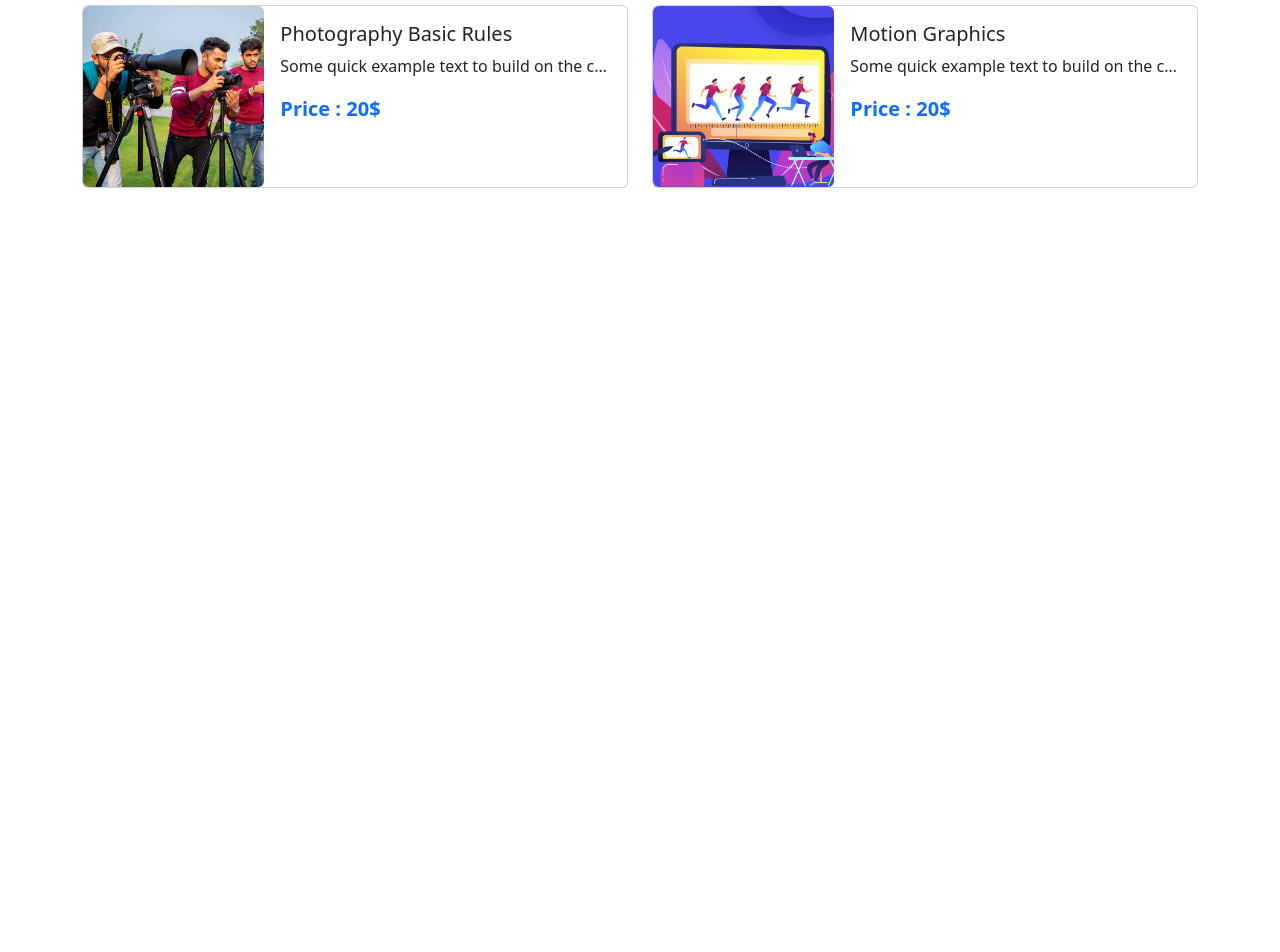
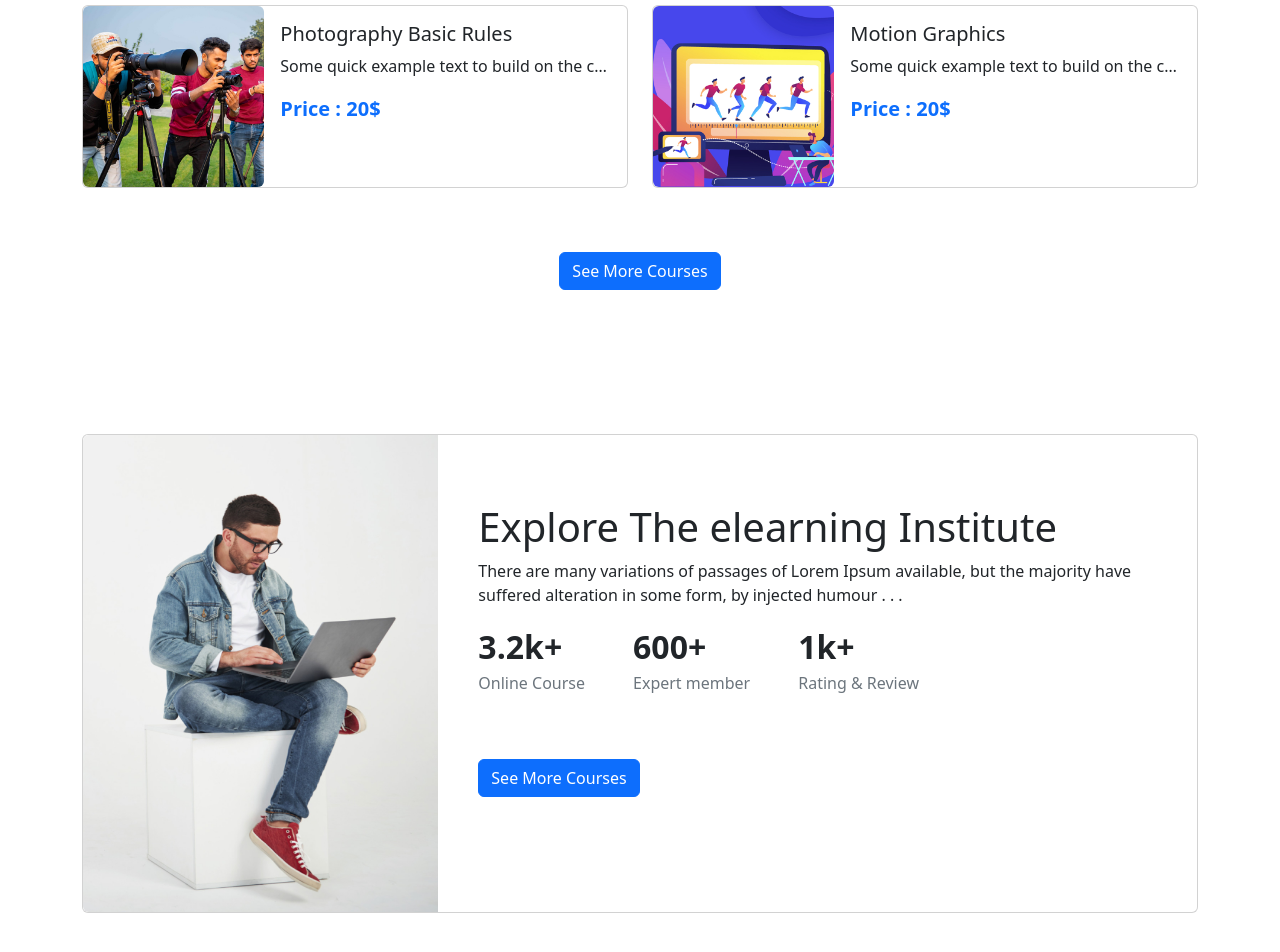
Before and after one commit to rssabbirdev/edu-hub-bootstrap, a plain HTML site: page index.html in a window 1280 px wide. Shown: the part 1374-2326 px from the top of the page. Before the commit the page ends 1674 px from the top, so only its background shows below. Drawn offline with nearby package versions, Linux system fonts and the light colour scheme.

Commit message:
explore section done

```diff
--- a/index.html
+++ b/index.html
@@ -1,5 +1,6 @@
 <!DOCTYPE html>
 <html lang="en">
+
 <head>
     <meta charset="UTF-8">
     <meta http-equiv="X-UA-Compatible" content="IE=edge">
@@ -8,6 +9,7 @@
     <link rel="stylesheet" href="https://cdn.jsdelivr.net/npm/bootstrap@5.2.0/dist/css/bootstrap.min.css">
     <link rel="stylesheet" href="style.css">
 </head>
+
 <body>
     <header>
         <nav class="navbar navbar-expand-lg py-3">
@@ -48,7 +50,8 @@
                         <img src="images/cover/cover-1.png" class="d-block w-100" alt="...">
                         <div class="carousel-caption banner-caption d-none d-md-block">
                             <h1>Get Started Digital <br> Learning</h1>
-                            <p>It is a long established fact that a reader will be distracted by the readable content of a page <br> when looking at its layout.</p>
+                            <p>It is a long established fact that a reader will be distracted by the readable content of
+                                a page <br> when looking at its layout.</p>
                             <button class="btn btn-primary">Get Started</button>
                         </div>
                     </div>
@@ -56,7 +59,8 @@
                         <img src="images/cover/cover-2.jpg" class="d-block w-100" alt="...">
                         <div class="carousel-caption banner-caption d-none d-md-block">
                             <h1>Get Started Digital <br> Learning</h1>
-                            <p>It is a long established fact that a reader will be distracted by the readable content of a page <br> when looking at its layout.</p>
+                            <p>It is a long established fact that a reader will be distracted by the readable content of
+                                a page <br> when looking at its layout.</p>
                             <button class="btn btn-primary">Get Started</button>
                         </div>
                     </div>
@@ -64,16 +68,19 @@
                         <img src="images/cover/cover-3.jpg" class="d-block w-100" alt="...">
                         <div class="carousel-caption banner-caption d-none d-md-block">
                             <h1>Get Started Digital <br> Learning</h1>
-                            <p>It is a long established fact that a reader will be distracted by the readable content of a page <br> when looking at its layout.</p>
+                            <p>It is a long established fact that a reader will be distracted by the readable content of
+                                a page <br> when looking at its layout.</p>
                             <button class="btn btn-primary">Get Started</button>
                         </div>
                     </div>
                 </div>
-                <button class="carousel-control-prev" type="button" data-bs-target="#carouselExampleControls" data-bs-slide="prev">
+                <button class="carousel-control-prev" type="button" data-bs-target="#carouselExampleControls"
+                    data-bs-slide="prev">
                     <span class="carousel-control-prev-icon" aria-hidden="true"></span>
                     <span class="visually-hidden">Previous</span>
                 </button>
-                <button class="carousel-control-next" type="button" data-bs-target="#carouselExampleControls" data-bs-slide="next">
+                <button class="carousel-control-next" type="button" data-bs-target="#carouselExampleControls"
+                    data-bs-slide="next">
                     <span class="carousel-control-next-icon" aria-hidden="true"></span>
                     <span class="visually-hidden">Next</span>
                 </button>
@@ -82,9 +89,10 @@
     </header>
 
     <main class="my-5 py-5">
-        <div class="course-section container">
+        <section class="course-section container">
             <h1 class="text-center mb-3">Discover Our Popular <br> Courses</h1>
-            <p class="text-center mb-5 text-muted">It is a long established fact that a reader will be distracted by the readable <br> content of a page when looking at its layout.</p>
+            <p class="text-center mb-5 text-muted">It is a long established fact that a reader will be distracted by the
+                readable <br> content of a page when looking at its layout.</p>
             <div class="course-container row gy-3">
                 <div class="col-lg-6 col-12">
                     <div class="card mb-3">
@@ -95,7 +103,8 @@
                             <div class="col-12 col-md-8">
                                 <div class="card-body">
                                     <h5 class="card-title">Fundamental Of UI/UX Design</h5>
-                                    <p class="card-text text-truncate">Some quick example text to build on the card title and make up the bulk of the
+                                    <p class="card-text text-truncate">Some quick example text to build on the card
+                                        title and make up the bulk of the
                                         card.</p>
                                     <p class="fs-5 fw-bold text-primary">Price : 20$</p>
                                 </div>
@@ -112,7 +121,8 @@
                             <div class="col-12 col-md-8">
                                 <div class="card-body">
                                     <h5 class="card-title">Javascript Basic to advanced</h5>
-                                    <p class="card-text text-truncate">Some quick example text to build on the card title and make up the bulk of the
+                                    <p class="card-text text-truncate">Some quick example text to build on the card
+                                        title and make up the bulk of the
                                         card.</p>
                                     <p class="fs-5 fw-bold text-primary">Price : 20$</p>
                                 </div>
@@ -129,7 +139,8 @@
                             <div class="col-12 col-md-8">
                                 <div class="card-body">
                                     <h5 class="card-title">Fullstack Web Development</h5>
-                                    <p class="card-text text-truncate">Some quick example text to build on the card title and make up the bulk of the
+                                    <p class="card-text text-truncate">Some quick example text to build on the card
+                                        title and make up the bulk of the
                                         card.</p>
                                     <p class="fs-5 fw-bold text-primary">Price : 20$</p>
                                 </div>
@@ -146,7 +157,8 @@
                             <div class="col-12 col-md-8">
                                 <div class="card-body">
                                     <h5 class="card-title">Digital Marketing</h5>
-                                    <p class="card-text text-truncate">Some quick example text to build on the card title and make up the bulk of the
+                                    <p class="card-text text-truncate">Some quick example text to build on the card
+                                        title and make up the bulk of the
                                         card.</p>
                                     <p class="fs-5 fw-bold text-primary">Price : 20$</p>
                                 </div>
@@ -163,7 +175,8 @@
                             <div class="col-12 col-md-8">
                                 <div class="card-body">
                                     <h5 class="card-title">Photography Basic Rules</h5>
-                                    <p class="card-text text-truncate">Some quick example text to build on the card title and make up the bulk of the
+                                    <p class="card-text text-truncate">Some quick example text to build on the card
+                                        title and make up the bulk of the
                                         card.</p>
                                     <p class="fs-5 fw-bold text-primary">Price : 20$</p>
                                 </div>
@@ -180,7 +193,8 @@
                             <div class="col-12 col-md-8">
                                 <div class="card-body">
                                     <h5 class="card-title">Motion Graphics</h5>
-                                    <p class="card-text text-truncate">Some quick example text to build on the card title and make up the bulk of the
+                                    <p class="card-text text-truncate">Some quick example text to build on the card
+                                        title and make up the bulk of the
                                         card.</p>
                                     <p class="fs-5 fw-bold text-primary">Price : 20$</p>
                                 </div>
@@ -189,8 +203,47 @@
                     </div>
                 </div>
             </div>
-        </div>
+            <div class="d-flex flex-column justify-content-center align-items-center">
+                <button class="btn btn-primary my-5">See More Courses</button>
+            </div>
+        </section>
+
+        <section class="container mt-5 pt-5">
+            <div class="card mb-3">
+                <div class="row">
+                    <div class="col-md-6 col-lg-4">
+                        <img src="images/working.png" class="img-fluid rounded-start" alt="...">
+                    </div>
+                    <div class="col-md-6 col-lg-8">
+                        <div class="card-body d-flex flex-column justify-content-center h-100">
+                            <h1 class="fs-1">Explore The elearning Institute</h1>
+                            <p class="card-text">There are many variations of passages of Lorem Ipsum available, but the
+                                majority have suffered alteration in some form,
+                                by injected humour . . .</p>
+                            <div class="d-flex">
+                                <div class="me-5">
+                                    <p class="fs-2 fw-bold m-0">3.2k+</p>
+                                    <p class="text-muted">Online Course</p>
+                                </div>
+                                <div class="me-5">
+                                    <p class="fs-2 fw-bold m-0">600+</p>
+                                    <p class="text-muted">Expert member</p>
+                                </div>
+                                <div>
+                                    <p class="fs-2 fw-bold m-0">1k+</p>
+                                    <p class="text-muted">Rating & Review</p>
+                                </div>
+                            </div>
+                            <div>
+                                <button class="btn btn-primary mb-5 my-lg-5">See More Courses</button>
+                            </div>
+                        </div>
+                    </div>
+                </div>
+            </div>
+        </section>
     </main>
     <script src="https://cdn.jsdelivr.net/npm/bootstrap@5.2.0/dist/js/bootstrap.bundle.min.js"></script>
 </body>
+
 </html>
```
